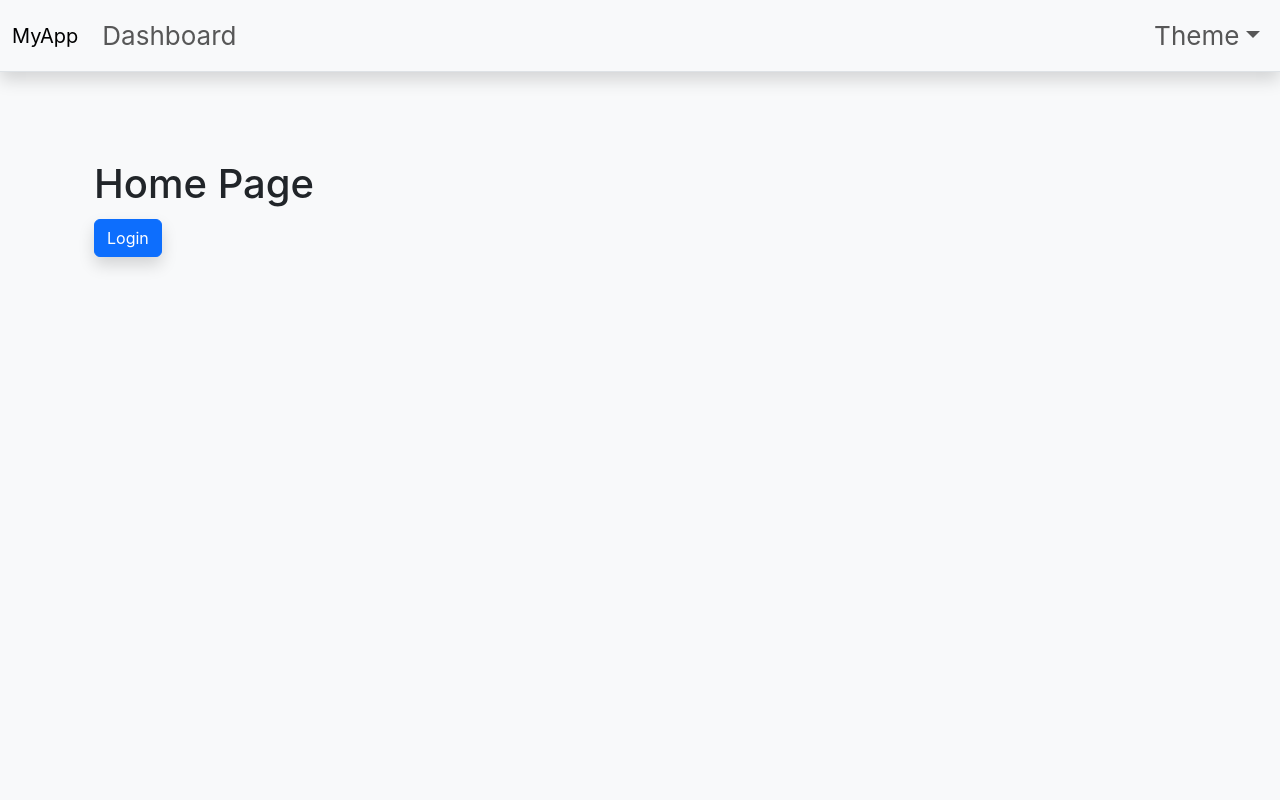
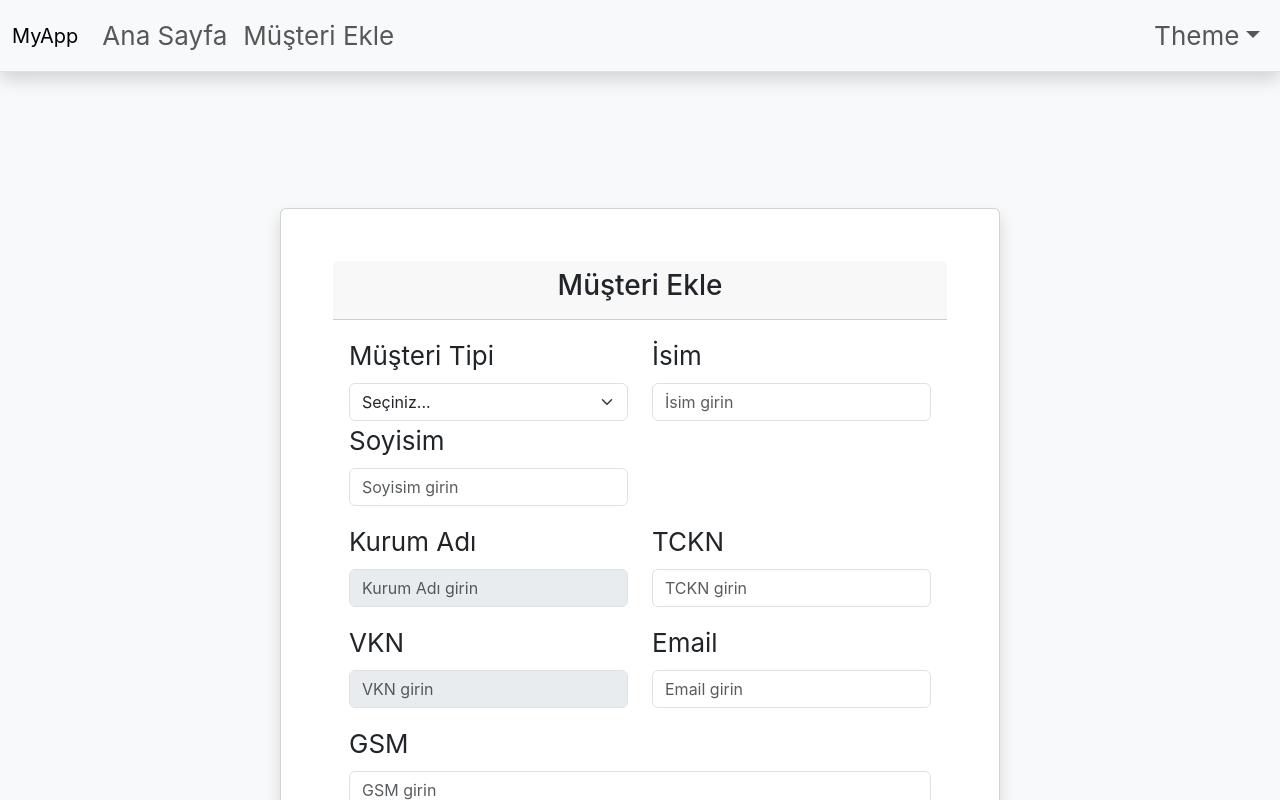
Before and after one commit to yunuskyya/Corso, a React (Vite) app in the folder frontend/corso-app/: page /addCustomer in a window 1280 px wide. Shown: the top 800 px of the page. Built offline with nearby package versions, Linux system fonts and the light colour scheme; no server answers.

Commit message:
AddCustomer Page bootstrap tasarımı Bülent tarafından yapılmış kalanı benim tarafımdan yazıldı

```diff
--- a/frontend/corso-app/src/App.jsx
+++ b/frontend/corso-app/src/App.jsx
@@ -5,8 +5,9 @@ import { fetchCurrentUser, logout } from './features/authSlice';
 import Navbar from './components/Common/Navbar.jsx';
 import PrivateRoute from './components/PrivateRoute.jsx';
 import HomePage from './pages/HomePage.jsx';
-import Login from './components/Auth/Login.jsx';
+import Login from './pages/Login.jsx';
 import DashboardPage from './pages/DashboardPage.jsx';
+import AddCustomerPage from './pages/AddCustomerPage.jsx'
 import { Modal } from 'react-bootstrap';
 import { useTheme } from './context/ThemeProvider';
 import './App.css';
@@ -56,9 +57,10 @@ const AppContent = () => {
         <Routes>
           <Route exact path="/" element={<HomePage />} />
           <Route path="/login" element={<Login />} />
+          <Route path="/addCustomer" element={<AddCustomerPage/>} />
           <Route path="/dashboard" element={
             <PrivateRoute>
-              <DashboardPage />
+              <DashboardPage/>
             </PrivateRoute>
           } />
           <Route path="*" element={<HomePage />} />
--- /dev/null
+++ b/frontend/corso-app/src/api/customerApi.js
@@ -0,0 +1,23 @@
+import {axiosInstance} from './interceptor'
+import { CUSTOMER_URL } from '../constants/apiUrl'
+
+export const createCustomer = async (customerRequest) => {
+
+    return axiosInstance.post(CUSTOMER_URL, {
+        name: customerRequest.name,
+        surname: customerRequest.surname,
+        customerType: customerRequest.type,
+        tcKimlikNo: customerRequest.tcKimlikNo,
+        companyName: customerRequest.companyName,
+        vkn: customerRequest.vkn,
+        phone: customerRequest.phone,
+        email:customerRequest.email,
+        userId: customerRequest.userId
+    }).then((response) => {
+        return response.data;
+    }).catch((error) => {
+        console.error(error);
+        throw error;
+    });
+
+}
--- a/frontend/corso-app/src/components/Common/Navbar.jsx
+++ b/frontend/corso-app/src/components/Common/Navbar.jsx
@@ -22,7 +22,10 @@ const Navbar = ({ onLogout }) => {
                 <div className="collapse navbar-collapse" id="navbarNav">
                     <ul className="navbar-nav me-auto">
                         <li className="nav-item">
-                            <Link className="nav-link" to="/dashboard">Dashboard</Link>
+                            <Link className="nav-link" to="/dashboard">Ana Sayfa</Link>
+                        </li>
+                        <li className="nav-item">
+                            <Link className="nav-link" to="/addCustomer">Müşteri Ekle</Link>
                         </li>
                     </ul>
                     <ul className="navbar-nav ms-auto">
--- a/frontend/corso-app/src/constants/apiUrl.js
+++ b/frontend/corso-app/src/constants/apiUrl.js
@@ -9,4 +9,6 @@ export const LOGOUT_URL = AUTH_URL;
 export const USER_URL = BASE_URL + '/user';
 export const CURRENT_USER_URL = USER_URL + '/role';
 
-// custo
+// customer urls:
+
+export const CUSTOMER_URL = BASE_URL + 'customer';
--- /dev/null
+++ b/frontend/corso-app/src/features/customerSlice.js
@@ -0,0 +1,43 @@
+import { createSlice, createAsyncThunk } from '@reduxjs/toolkit';
+import {createCustomer} from '../api/customerApi';
+
+const initialState = {
+    customer: null,
+    status: 'idle',
+    error: null,
+};
+
+export const createNewCustomer = createAsyncThunk('customer/createNewCustomer', async (customerRequest) => {
+    const response = await createCustomer(customerRequest);
+    return response;
+});
+
+const customerSlice = createSlice({
+    name: 'customer',
+    initialState,
+    reducers: {
+        resetCustomerStatus: (state) => {
+            state.status = 'idle';
+            state.error = null;
+        },
+    },
+    extraReducers: (builder) => {
+        builder
+            .addCase(createNewCustomer.pending, (state) => {
+                state.status = 'loading';
+                state.error = null;
+            })
+            .addCase(createNewCustomer.fulfilled, (state, action) => {
+                state.status = 'succeeded';
+                state.customer = action.payload;
+                state.error = null;
+            })
+            .addCase(createNewCustomer.rejected, (state, action) => {
+                state.status = 'failed';
+                state.error = action.error.message;
+            });
+    },
+});
+
+export const { resetCustomerStatus } = customerSlice.actions;
+export default customerSlice.reducer;
--- /dev/null
+++ b/frontend/corso-app/src/pages/AddCustomerPage.jsx
@@ -0,0 +1,143 @@
+import React, { useState, useEffect } from 'react';
+import { useDispatch, useSelector } from 'react-redux';
+import { createNewCustomer, resetCustomerStatus } from '../features/customerSlice';
+
+const AddCustomerPage = () => {
+    const dispatch = useDispatch();
+    const customerState = useSelector(state => state.customer);
+
+    const [formData, setFormData] = useState({
+        name: '',
+        surname: '',
+        customerType: '',
+        tcKimlikNo: '',
+        companyName: '',
+        vkn: '',
+        phone: '',
+        email: '',
+        userId: ''  // Bu alanı gerektiği şekilde doldurun
+    });
+
+    const [emailError, setEmailError] = useState('');
+
+    useEffect(() => {
+        if (formData.customerType === 'Kurumsal') {
+            setFormData(prevData => ({
+                ...prevData,
+                companyName: '',
+                vkn: ''
+            }));
+        } else {
+            setFormData(prevData => ({
+                ...prevData,
+                companyName: '',
+                vkn: ''
+            }));
+        }
+    }, [formData.customerType]);
+
+    const handleChange = (e) => {
+        setFormData({
+            ...formData,
+            [e.target.id]: e.target.value
+        });
+
+        if (e.target.id === 'email') {
+            const emailPattern = /^[^\s@]+@[^\s@]+\.[^\s@]+$/;
+            if (!emailPattern.test(e.target.value)) {
+                setEmailError('Geçerli bir e-posta adresi girin.');
+            } else {
+                setEmailError('');
+            }
+        }
+    };
+
+    const handleAddCustomer = (e) => {
+        e.preventDefault();
+        if (emailError) {
+            alert('Lütfen geçerli bir e-posta adresi girin.');
+            return;
+        }
+        dispatch(createNewCustomer(formData));
+    };
+
+    const handleResetForm = () => {
+        setFormData({
+            name: '',
+            surname: '',
+            customerType: '',
+            tcKimlikNo: '',
+            companyName: '',
+            vkn: '',
+            phone: '',
+            email: '',
+            userId: ''
+        });
+        dispatch(resetCustomerStatus());
+    };
+
+    return (
+        <div className="container mt-5">
+            <div className="row justify-content-center">
+                <div className="col-md-8">
+                    <div className="card">
+                        <div className="card-header text-center">
+                            <h3>Müşteri Ekle</h3>
+                        </div>
+                        <div className="card-body">
+                            <form onSubmit={handleAddCustomer} onReset={handleResetForm}>
+                                <div className="row mb-3">
+                                    <div className="col-md-6">
+                                        <label htmlFor="customerType" className="form-label">Müşteri Tipi</label>
+                                        <select id="customerType" className="form-select" value={formData.customerType} onChange={handleChange}>
+                                            <option value="" disabled>Seçiniz...</option>
+                                            <option value="Kurumsal">Kurumsal</option>
+                                            <option value="Bireysel">Bireysel</option>
+                                        </select>
+                                    </div>
+                                    <div className="col-md-6">
+                                        <label htmlFor="name" className="form-label">İsim</label>
+                                        <input type="text" className="form-control" id="name" placeholder="İsim girin" value={formData.name} onChange={handleChange} />
+                                    </div>
+                                    <div className="col-md-6">
+                                        <label htmlFor="surname" className="form-label">Soyisim</label>
+                                        <input type="text" className="form-control" id="surname" placeholder="Soyisim girin" value={formData.surname} onChange={handleChange} />
+                                    </div>
+                                </div>
+                                <div className="row mb-3">
+                                    <div className="col-md-6">
+                                        <label htmlFor="companyName" className="form-label">Kurum Adı</label>
+                                        <input type="text" className="form-control" id="companyName" placeholder="Kurum Adı girin" value={formData.companyName} onChange={handleChange} disabled={formData.customerType !== 'Kurumsal'} />
+                                    </div>
+                                    <div className="col-md-6">
+                                        <label htmlFor="tcKimlikNo" className="form-label">TCKN</label>
+                                        <input type="text" className="form-control" id="tcKimlikNo" placeholder="TCKN girin" value={formData.tcKimlikNo} onChange={handleChange} />
+                                    </div>
+                                </div>
+                                <div className="row mb-3">
+                                    <div className="col-md-6">
+                                        <label htmlFor="vkn" className="form-label">VKN</label>
+                                        <input type="text" className="form-control" id="vkn" placeholder="VKN girin" value={formData.vkn} onChange={handleChange} disabled={formData.customerType !== 'Kurumsal'} />
+                                    </div>
+                                    <div className="col-md-6">
+                                        <label htmlFor="email" className="form-label">Email</label>
+                                        <input type="email" className="form-control" id="email" placeholder="Email girin" value={formData.email} onChange={handleChange} />
+                                        {emailError && <div className="text-danger">{emailError}</div>}
+                                    </div>
+                                </div>
+                                <div className="mb-3">
+                                    <label htmlFor="phone" className="form-label">GSM</label>
+                                    <input type="text" className="form-control" id="phone" placeholder="GSM girin" value={formData.phone} onChange={handleChange} />
+                                </div>
+                                <button type="submit" className="btn btn-primary w-100 mb-2">Müşteri Ekle</button>
+                                <button type="reset" className="btn btn-secondary w-100">Temizle</button>
+                            </form>
+                        </div>
+                    </div>
+                </div>
+            </div>
+        </div>
+    );
+};
+
+export default AddCustomerPage;
--- a/frontend/corso-app/src/components/Auth/Login.jsx
+++ b/frontend/corso-app/src/pages/Login.jsx
@@ -1,9 +1,10 @@
 import React, { useState } from 'react';
-import { useAppDispatch, useAppSelector } from '../../redux/hooks';
+import { useAppDispatch, useAppSelector } from '../redux/hooks';
 import { Navigate } from 'react-router-dom';
-import { loginUser } from '../../features/authSlice';
+import { loginUser } from '../features/authSlice';
 import { useEffect } from 'react';
-import { resetLoginStatus } from '../../features/authSlice';
+import { resetLoginStatus } from '../features/authSlice';
+import './Loginstyle.css'
 
 const Login = () => {
     const [email, setEmail] = useState('');
@@ -37,8 +38,9 @@ const Login = () => {
     }
 
     return (
-        <div className="container">
-            <form onSubmit={handleSubmit}>
+        <div className="form-signin w-100 m-auto">
+            <form  onSubmit={handleSubmit}>
+                <img class="mb-4" src="../assets/LogoCorso.png" alt="" width="250px" />
                 <div className="form-group">
                     <label>Email</label>
                     <input
@@ -61,6 +63,7 @@ const Login = () => {
                 {auth.status === 'loading' && <p>Loading...</p>}
                 {auth.status === 'failed' && auth.error && <p>{auth.error}</p>}
             </form>
+
         </div>
     );
 };
--- /dev/null
+++ b/frontend/corso-app/src/pages/Loginstyle.css
@@ -0,0 +1,25 @@
+html,
+body {
+  height: 100%;
+}
+
+.form-signin {
+  max-width: 330px;
+  padding: 1rem;
+}
+
+.form-signin .form-floating:focus-within {
+  z-index: 2;
+}
+
+.form-signin input[type="E-mail"] {
+  margin-bottom: -1px;
+  border-bottom-right-radius: 0;
+  border-bottom-left-radius: 0;
+}
+
+.form-signin input[type="Password"] {
+  margin-bottom: 10px;
+  border-top-left-radius: 0;
+  border-top-right-radius: 0;
+}
--- a/frontend/corso-app/src/redux/store.js
+++ b/frontend/corso-app/src/redux/store.js
@@ -1,8 +1,10 @@
 import {configureStore} from '@reduxjs/toolkit';
 import authReducer from '../features/authSlice';
+import customerReducer from '../features/customerSlice';
 
 export const store = configureStore({
     reducer: {
         auth: authReducer,
+        customer: customerReducer
     }
 });
```
Also changed, not shown: frontend/corso-app/src/assets/LogoCorso.png (added).
